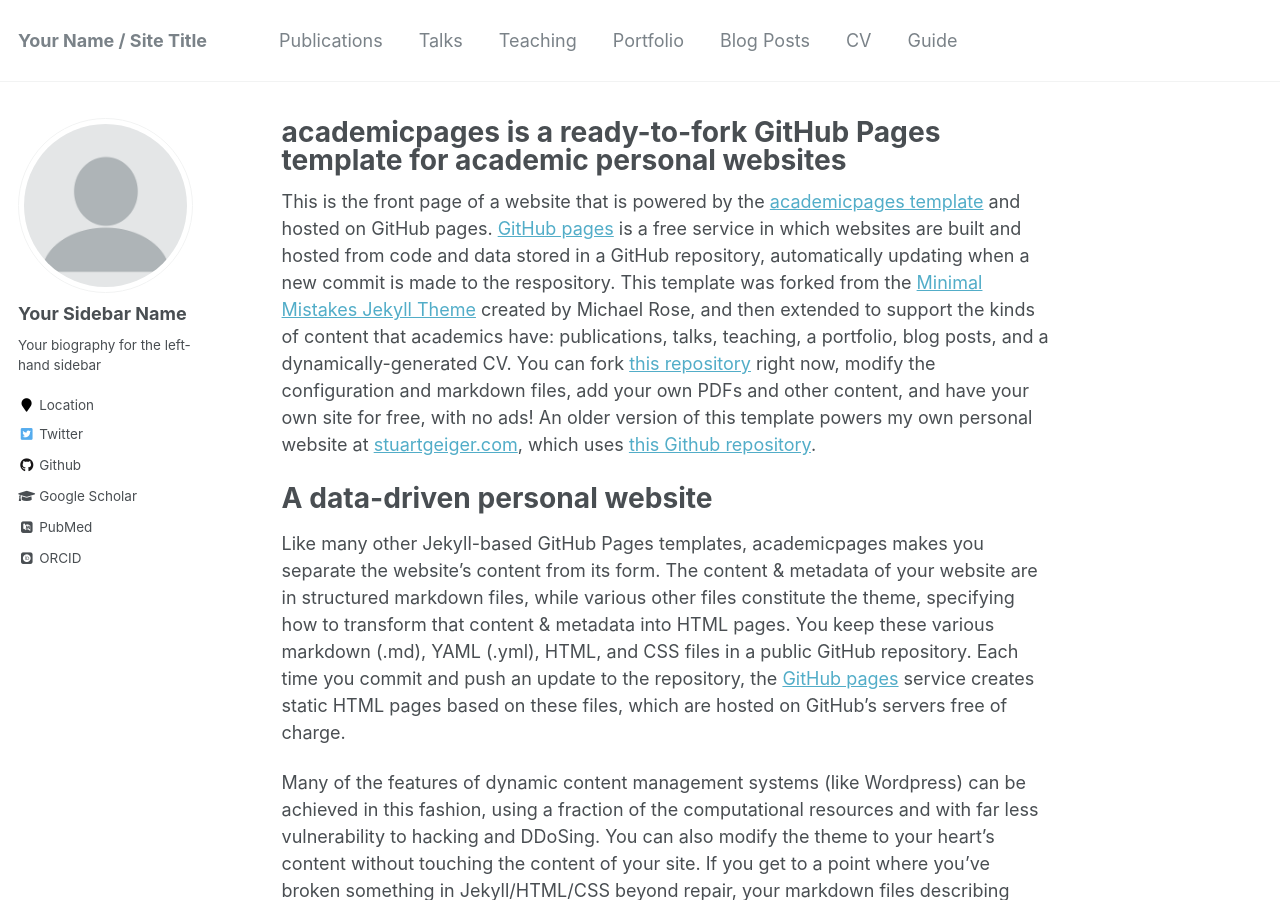
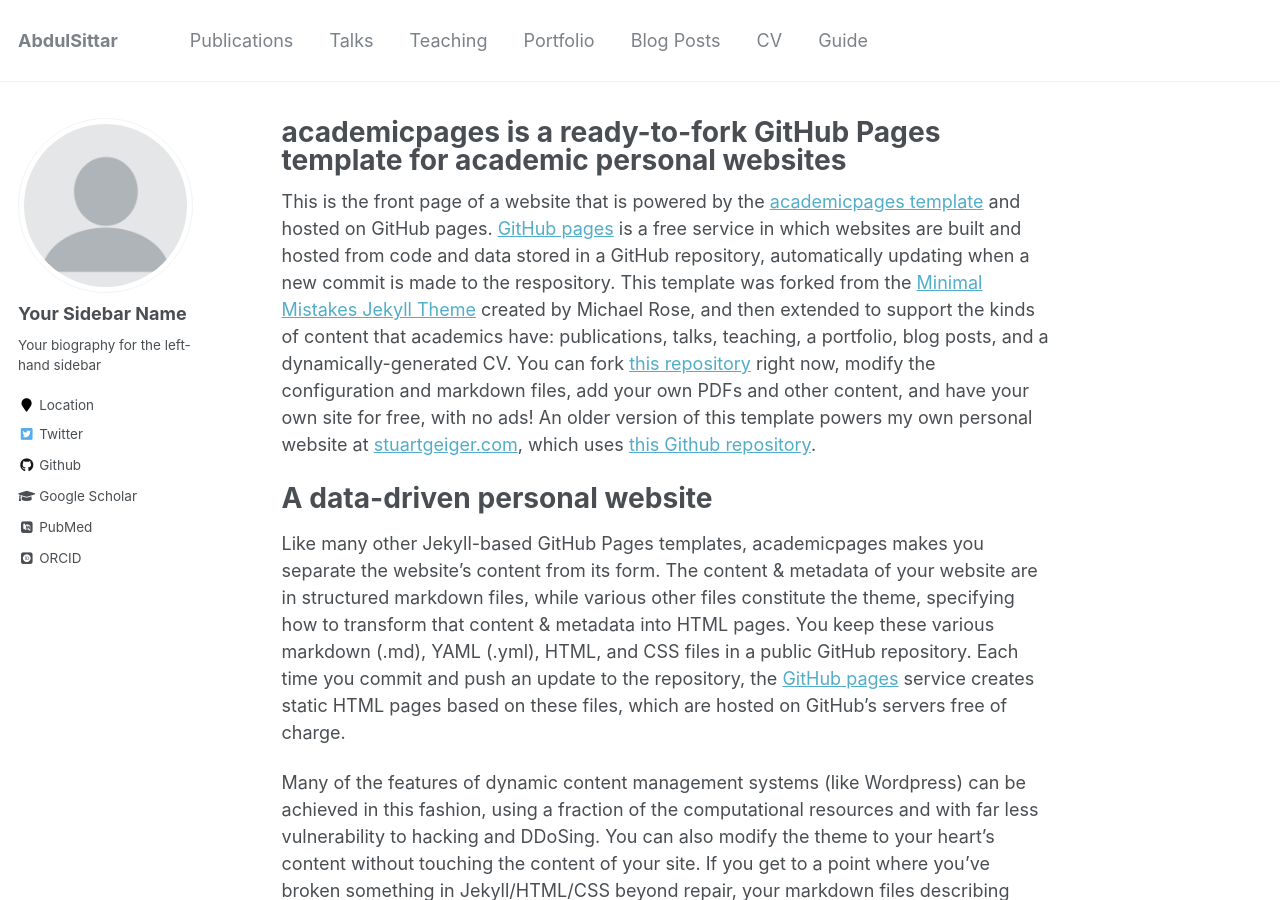
Before and after one commit to abdulsittar/abdulsittar.github.io, a Jekyll site: the page built from _pages/about.md, in a window 1280 px wide and 900 px high. Built offline with Jekyll 4.4.1, drawn with Linux system fonts in a browser that asks for light colours; some web fonts are replaced.

Commit message:
changed the name

```diff
--- a/_config.yml
+++ b/_config.yml
@@ -7,7 +7,7 @@
 
 # Site Settings
 locale                   : "en-US"
-title                    : "Your Name / Site Title"
+title                    : "AbdulSittar"
 title_separator          : "-"
 name                     : &name "Your Name"
 description              : &description "personal description"
```
Also changed, not shown: images/profile.jpeg (added).
